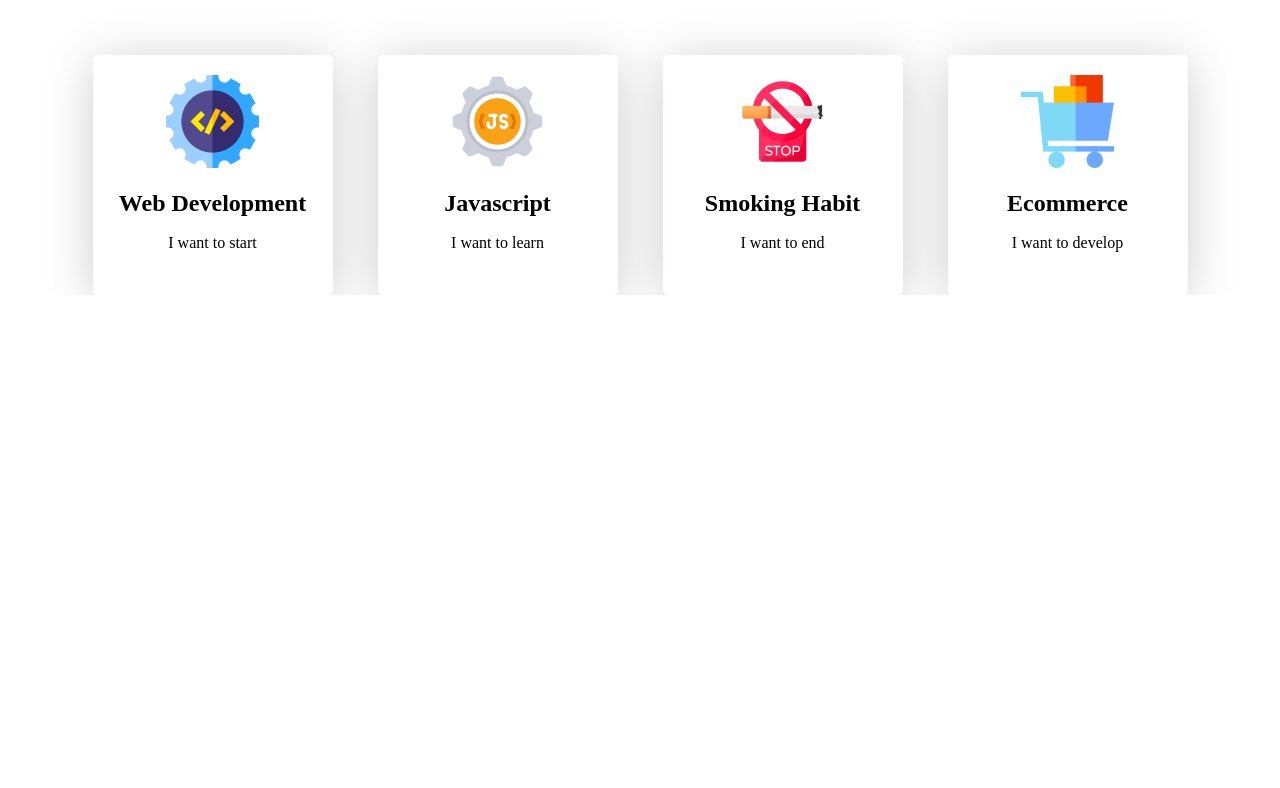
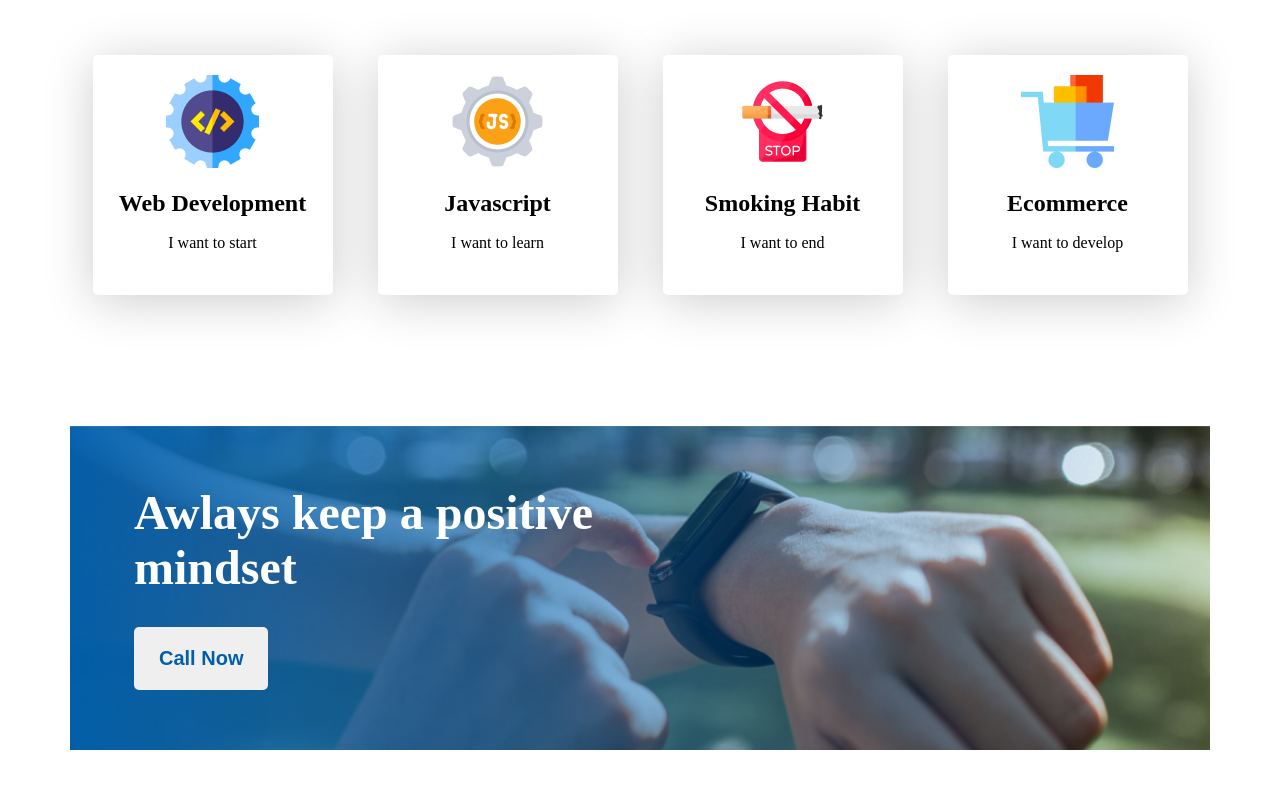
Before and after one commit to FSD-Tanvir/new-year-new-me, a plain HTML site: page index.html in a window 1280 px wide. Shown: the part 1839-2627 px from the top of the page. Before the commit the page ends 2134 px from the top, so only its background shows below. Drawn offline with Linux system fonts and the light colour scheme.

Commit message:
added motive section

```diff
--- a/index.html
+++ b/index.html
@@ -73,6 +73,13 @@
             </div>
         </div>
 
+        <!--This is Motive Section-->
+
+        <div class="motive">
+            <h1>Awlays keep a positive mindset</h1>
+            <button class="btn">Call Now</button>
+        </div>
+
     </main>
 
     <!--End Main Section-->
--- a/styles/style.css
+++ b/styles/style.css
@@ -167,3 +167,25 @@ ul li:before {
     line-height: 40px;
     margin-top: 10px;
 }
+
+/*==================================
+
+6. Motive Section
+
+==================================*/
+
+.motive{
+    margin: 130px 0;
+    background-image: url('../images/gradient1.png') , url('../images/watch.png');
+    background-repeat: no-repeat;
+    background-size:cover;
+    background-position: center;
+    padding: 60px 64px;
+    color: white;
+    font-size: 24px;
+    text-align: start;
+}
+
+.motive h1{
+    width: 50%;
+}
```
